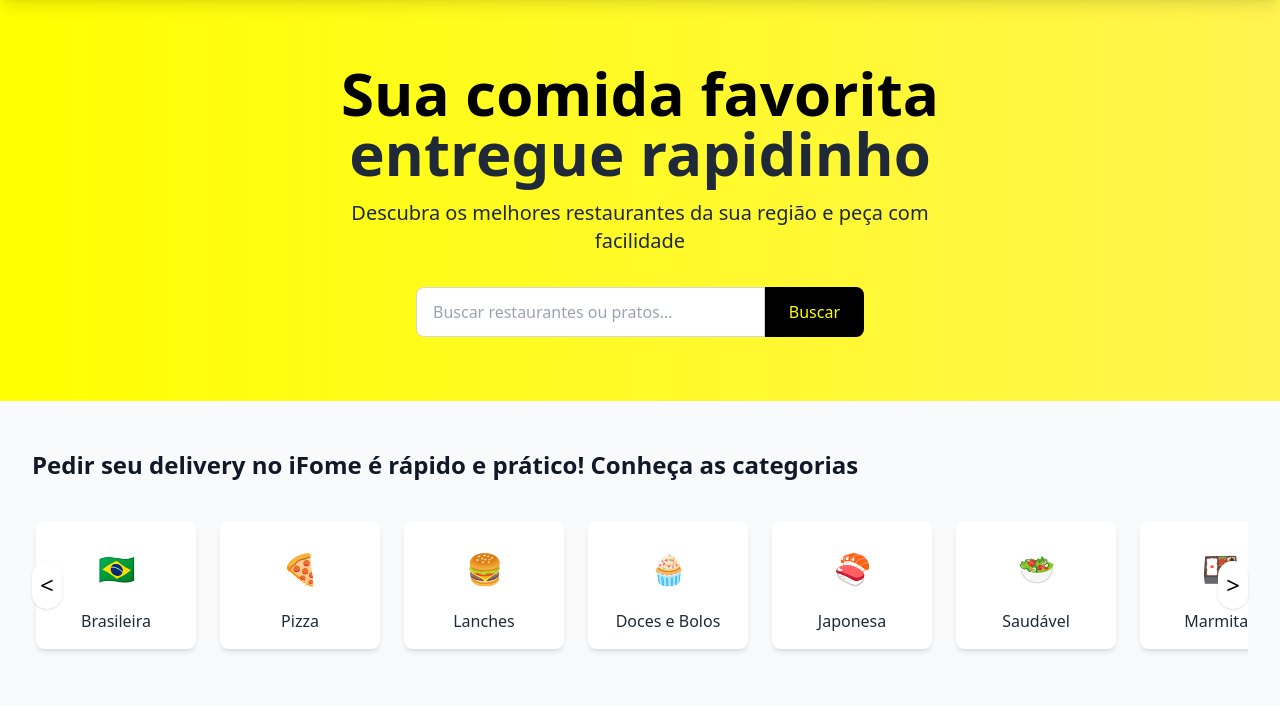
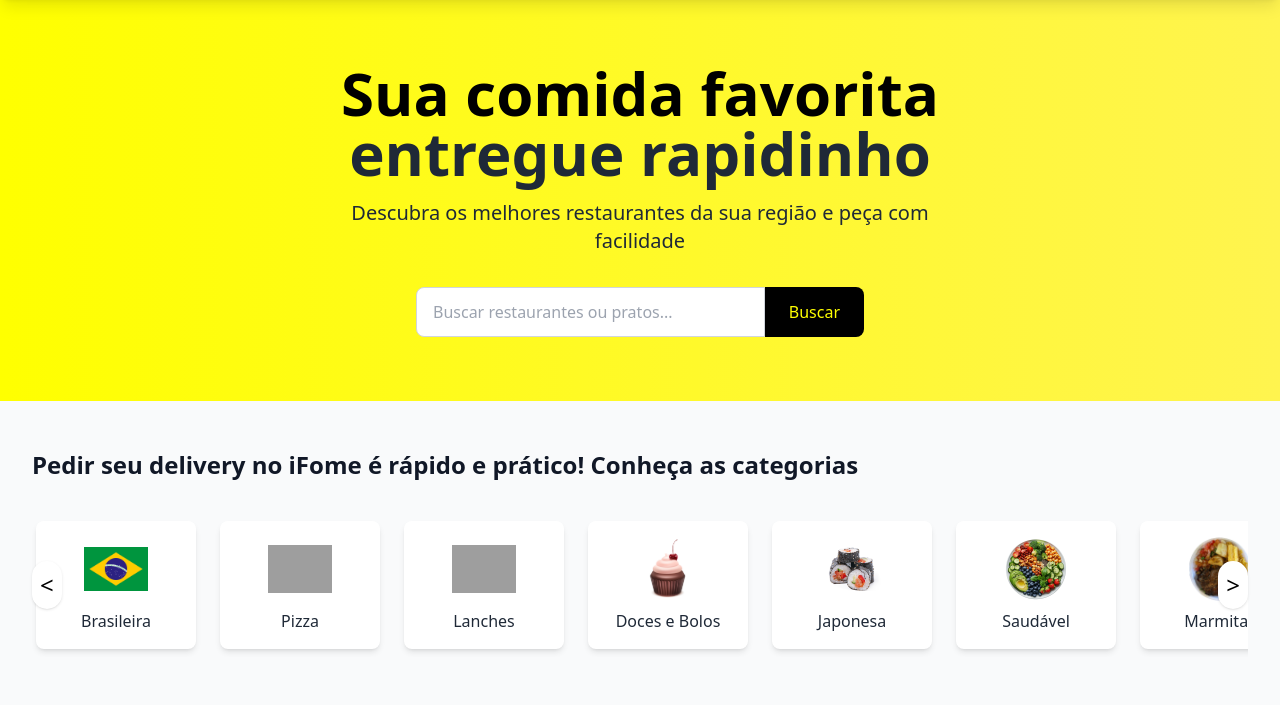
Before and after one commit to DanDosSantos/ifome, a Flask app: page / in a window 1280 px wide. Shown: the part 65-771 px from the top of the page. Run offline with Flask 3, Linux system fonts and the light colour scheme; some libraries are stand-ins or nearby versions; grey boxes are pictures that could not be loaded.

Commit message:
feat: correção da exibição das imagens de categoria de produtos no index

```diff
--- a/src/templates/index.html
+++ b/src/templates/index.html
@@ -46,55 +46,55 @@
                 <!-- Cada categoria -->
                 <div class="flex-shrink-0 w-40 flex flex-col items-center bg-white p-4 rounded-lg shadow-md hover:bg-yellow-99/10 hover:scale-105 transition duration-200 cursor-pointer">
                     <div class="h-16 w-16 rounded-full flex items-center justify-center mb-2">
-                        <span class="text-3xl">🇧🇷</span>
+                        <img src="{{ url_for('static', filename='brasil.png') }}" alt="Imagem da bandeira do Brasil">
                     </div>
                     <span class="text-gray-800 font-medium">Brasileira</span>
                 </div>
                 <div class="flex-shrink-0 w-40 flex flex-col items-center bg-white p-4 rounded-lg shadow-md hover:bg-yellow-99/10 hover:scale-105 transition duration-200 cursor-pointer">
                     <div class="h-16 w-16 rounded-full flex items-center justify-center mb-2">
-                        <span class="text-3xl">🍕</span>
+                        <img src="{{ url_for('static', filename='pizza.png') }}" alt="Imagem de pizza">
                     </div>
                     <span class="text-gray-800 font-medium">Pizza</span>
                 </div>
                 <div class="flex-shrink-0 w-40 flex flex-col items-center bg-white p-4 rounded-lg shadow-md hover:bg-yellow-99/10 hover:scale-105 transition duration-200 cursor-pointer">
                     <div class="h-16 w-16 rounded-full flex items-center justify-center mb-2">
-                        <span class="text-3xl">🍔</span>
+                        <img src="{{ url_for('static', filename='hamburger.png') }}" alt="Imagem de hambúrguer">
                     </div>
                     <span class="text-gray-800 font-medium">Lanches</span>
                 </div>
                 <div class="flex-shrink-0 w-40 flex flex-col items-center bg-white p-4 rounded-lg shadow-md hover:bg-yellow-99/10 hover:scale-105 transition duration-200 cursor-pointer">
                     <div class="h-16 w-16 rounded-full flex items-center justify-center mb-2">
-                        <span class="text-3xl">🧁</span>
+                        <img src="{{ url_for('static', filename='cupcake.jpg') }}" alt="Imagem de cupcake">
                     </div>
                     <span class="text-gray-800 font-medium">Doces e Bolos</span>
                 </div>
                 <div class="flex-shrink-0 w-40 flex flex-col items-center bg-white p-4 rounded-lg shadow-md hover:bg-yellow-99/10 hover:scale-105 transition duration-200 cursor-pointer">
                     <div class="h-16 w-16 rounded-full flex items-center justify-center mb-2">
-                        <span class="text-3xl">🍣</span>
+                        <img src="{{ url_for('static', filename='sushi-japones.jpg') }}" alt="Imagem de sushi">
                     </div>
                     <span class="text-gray-800 font-medium">Japonesa</span>
                 </div>
                 <div class="flex-shrink-0 w-40 flex flex-col items-center bg-white p-4 rounded-lg shadow-md hover:bg-yellow-99/10 hover:scale-105 transition duration-200 cursor-pointer">
                     <div class="h-16 w-16 rounded-full flex items-center justify-center mb-2">
-                        <span class="text-3xl">🥗</span>
+                        <img src="{{ url_for('static', filename='saudaveis.png') }}" alt="Imagem de comida saudável">
                     </div>
                     <span class="text-gray-800 font-medium">Saudável</span>
                 </div>
                 <div class="flex-shrink-0 w-40 flex flex-col items-center bg-white p-4 rounded-lg shadow-md hover:bg-yellow-99/10 hover:scale-105 transition duration-200 cursor-pointer">
                     <div class="h-16 w-16 rounded-full flex items-center justify-center mb-2">
-                        <span class="text-3xl">🍱</span>
+                        <img src="{{ url_for('static', filename='marmita.png') }}" alt="Imagem de marmita">
                     </div>
                     <span class="text-gray-800 font-medium">Marmitas</span>
                 </div>
                 <div class="flex-shrink-0 w-40 flex flex-col items-center bg-white p-4 rounded-lg shadow-md hover:bg-yellow-99/10 hover:scale-105 transition duration-200 cursor-pointer">
                     <div class="h-16 w-16 rounded-full flex items-center justify-center mb-2">
-                        <span class="text-3xl">🍇</span>
+                        <img src="{{ url_for('static', filename='acai.jpg') }}" alt="Imagem de açaí">
                     </div>
                     <span class="text-gray-800 font-medium">Açaí</span>
                 </div>
                 <div class="flex-shrink-0 w-40 flex flex-col items-center bg-white p-4 rounded-lg shadow-md hover:bg-yellow-99/10 hover:scale-105 transition duration-200 cursor-pointer">
                     <div class="h-16 w-16 rounded-full flex items-center justify-center mb-2">
-                        <span class="text-3xl">🍦</span>
+                        <img src="{{ url_for('static', filename='sorvete.jpg') }}" alt="Imagem de sorvete">
                     </div>
                     <span class="text-gray-800 font-medium">Sorvetes</span>
                 </div>
```
Also changed, not shown: src/static/acai.jpg (added), src/static/brasil.png (added), src/static/cupcake.jpg (added), src/static/marmita.png (added), src/static/pizza-fundo.jpg (added), src/static/saudaveis.png (added), src/static/sorvete.jpg (added), src/static/sushi-japones.jpg (added), 5 other files.
